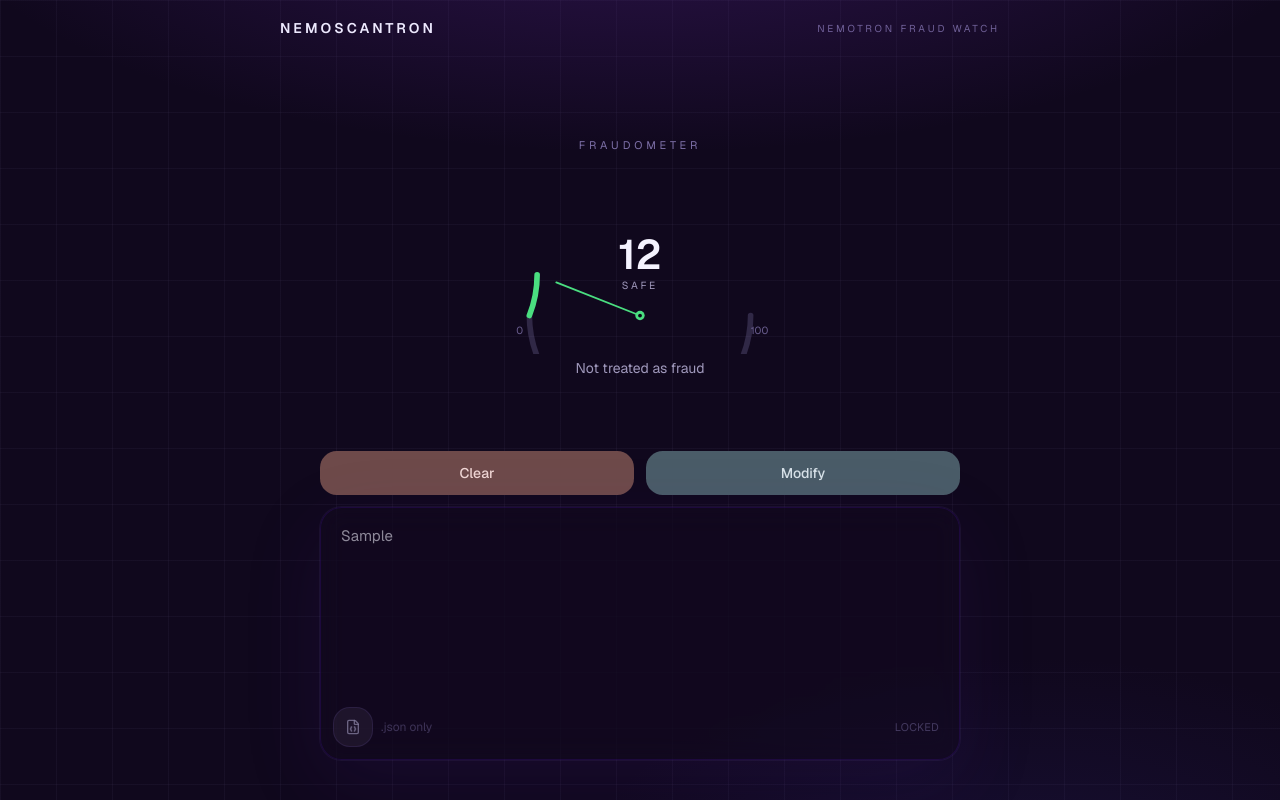
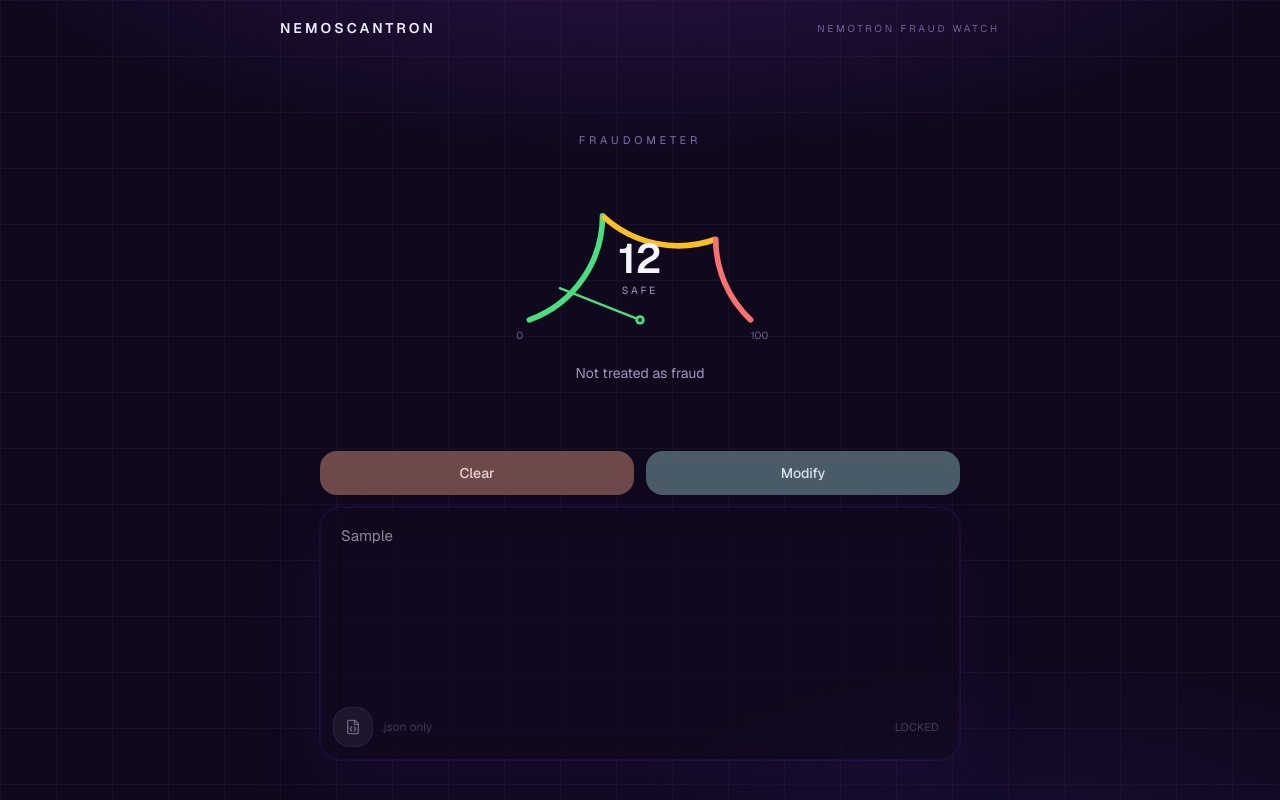
Before and after one commit to chrisyang-gg/NemoScantron, a Next.js app: page / in a window 1280 px wide. Both pictures are taken after typing "Sample" into the empty fields and a click on the button 927 px from the left and 521 px from the top of the page. Built offline with nearby package versions, Linux system fonts and the light colour scheme.

Commit message:
Keep the fraudometer rainbow fixed and only sweep the needle
Draw a static green / orange / red arch that bulges upward. On each
reveal the needle runs 0–100–0 once, then settles on the score.

Co-authored-by: mcqy999 <mcqy999@gmail.com>

```diff
--- a/src/components/site/fraudometer.tsx
+++ b/src/components/site/fraudometer.tsx
@@ -1,7 +1,14 @@
 "use client";
 
 import { useEffect, useRef, useState } from "react";
-import { clampScore, colorFor, labelFor, scoreToAngle } from "@/lib/gauge";
+import {
+  GAUGE_BANDS,
+  GAUGE_COLORS,
+  clampScore,
+  colorFor,
+  labelFor,
+  scoreToAngle,
+} from "@/lib/gauge";
 
 export function Fraudometer({
   score,
@@ -11,7 +18,7 @@ export function Fraudometer({
   ignition: number;
 }) {
   const target = clampScore(score);
-  const [shown, setShown] = useState(0);
+  const [needleScore, setNeedleScore] = useState(0);
   const frame = useRef<number>(0);
 
   useEffect(() => {
@@ -20,28 +27,25 @@ export function Fraudometer({
       typeof window !== "undefined" &&
       window.matchMedia("(prefers-reduced-motion: reduce)").matches;
     if (reduced) {
-      frame.current = requestAnimationFrame(() => setShown(target));
+      frame.current = requestAnimationFrame(() => setNeedleScore(target));
       return () => cancelAnimationFrame(frame.current);
     }
 
     const start = performance.now();
     const keyframes: { t: number; v: number }[] = [
       { t: 0, v: 0 },
-      { t: 380, v: 100 },
-      { t: 760, v: 8 },
-      { t: 1080, v: 92 },
-      { t: 1320, v: 14 },
-      { t: 1900, v: target },
+      { t: 750, v: 100 },
+      { t: 1500, v: 0 },
+      { t: 2100, v: target },
     ];
 
     const tick = (now: number) => {
       const elapsed = now - start;
-      const value = sample(keyframes, elapsed);
-      setShown(value);
+      setNeedleScore(sample(keyframes, elapsed));
       if (elapsed < keyframes[keyframes.length - 1].t) {
         frame.current = requestAnimationFrame(tick);
       } else {
-        setShown(target);
+        setNeedleScore(target);
       }
     };
 
@@ -50,75 +54,81 @@ export function Fraudometer({
   }, [ignition, target]);
 
   const cx = 160;
-  const cy = 168;
+  const cy = 178;
   const r = 118;
-  const needle = 96;
-  const angle = (scoreToAngle(shown) * Math.PI) / 180;
+  const needle = 92;
+  const angle = (scoreToAngle(needleScore) * Math.PI) / 180;
   const nx = cx + needle * Math.cos(angle);
   const ny = cy - needle * Math.sin(angle);
-  const accent = colorFor(shown);
+  const needleColor = colorFor(needleScore);
+  const safeEnd = scoreToAngle(GAUGE_BANDS.safeMax);
+  const maybeEnd = scoreToAngle(GAUGE_BANDS.maybeMax);
 
   return (
     <div className="flex flex-col items-center">
       <svg
-        viewBox="0 0 320 210"
+        viewBox="0 0 320 220"
         className="w-full max-w-[420px]"
         role="img"
-        aria-label={`Fraud risk ${shown} percent, ${labelFor(shown)}`}
+        aria-label={`Fraud risk ${target} percent, ${labelFor(target)}`}
       >
         <path
-          d={arc(cx, cy, r, 180, 0)}
+          d={uprightArc(cx, cy, r, 180, safeEnd)}
           fill="none"
-          stroke="rgba(196, 181, 253, 0.18)"
+          stroke={GAUGE_COLORS.safe}
           strokeWidth="6"
           strokeLinecap="round"
         />
-        {shown > 0 ? (
-          <path
-            d={arc(cx, cy, r, 180, scoreToAngle(shown))}
-            fill="none"
-            stroke={accent}
-            strokeWidth="6"
-            strokeLinecap="round"
-          />
-        ) : null}
+        <path
+          d={uprightArc(cx, cy, r, safeEnd, maybeEnd)}
+          fill="none"
+          stroke={GAUGE_COLORS.maybe}
+          strokeWidth="6"
+        />
+        <path
+          d={uprightArc(cx, cy, r, maybeEnd, 0)}
+          fill="none"
+          stroke={GAUGE_COLORS.unsafe}
+          strokeWidth="6"
+          strokeLinecap="round"
+        />
         <line
           x1={cx}
           y1={cy}
           x2={nx}
           y2={ny}
-          stroke={accent}
-          strokeWidth="2"
+          stroke={needleColor}
+          strokeWidth="2.5"
           strokeLinecap="round"
         />
-        <circle cx={cx} cy={cy} r="5" fill={accent} />
+        <circle cx={cx} cy={cy} r="5" fill={needleColor} />
         <circle cx={cx} cy={cy} r="2" fill="#0b0618" />
         <text
           x={cx}
-          y={118}
+          y={128}
           textAnchor="middle"
           className="fill-violet-50"
           fontSize="44"
           fontWeight="600"
           fontFamily="var(--font-geist-sans), ui-sans-serif, system-ui"
         >
-          {shown}
+          {target}
         </text>
         <text
           x={cx}
-          y={140}
+          y={150}
           textAnchor="middle"
           className="fill-violet-200/70"
           fontSize="11"
           letterSpacing="3"
           fontFamily="var(--font-geist-sans), ui-sans-serif, system-ui"
         >
-          {labelFor(shown).toUpperCase()}
+          {labelFor(target).toUpperCase()}
         </text>
-        <text x="28" y="188" className="fill-violet-300/50" fontSize="11">
+        <text x="28" y="198" className="fill-violet-300/50" fontSize="11">
           0
         </text>
-        <text x="278" y="188" className="fill-violet-300/50" fontSize="11">
+        <text x="278" y="198" className="fill-violet-300/50" fontSize="11">
           100
         </text>
       </svg>
@@ -131,11 +141,31 @@ function polar(cx: number, cy: number, r: number, deg: number) {
   return { x: cx + r * Math.cos(rad), y: cy - r * Math.sin(rad) };
 }
 
-function arc(cx: number, cy: number, r: number, fromDeg: number, toDeg: number) {
+/** Semicircle segments that bulge upward (rainbow), never below the pivot. */
+function uprightArc(cx: number, cy: number, r: number, fromDeg: number, toDeg: number) {
   const start = polar(cx, cy, r, fromDeg);
   const end = polar(cx, cy, r, toDeg);
-  const large = fromDeg - toDeg > 180 ? 1 : 0;
-  return `M ${start.x} ${start.y} A ${r} ${r} 0 ${large} 0 ${end.x} ${end.y}`;
+  const large = Math.abs(fromDeg - toDeg) > 180 ? 1 : 0;
+  const mid0 = svgArcMidY(start, end, r, 0);
+  const mid1 = svgArcMidY(start, end, r, 1);
+  const sweep = mid0 < mid1 ? 0 : 1;
+  return `M ${start.x} ${start.y} A ${r} ${r} 0 ${large} ${sweep} ${end.x} ${end.y}`;
+}
+
+function svgArcMidY(
+  start: { x: number; y: number },
+  end: { x: number; y: number },
+  r: number,
+  sweep: 0 | 1,
+): number {
+  const my = (start.y + end.y) / 2;
+  const dx = end.x - start.x;
+  const dy = end.y - start.y;
+  const chord = Math.hypot(dx, dy) || 1;
+  const h = Math.sqrt(Math.max(0, r * r - (chord / 2) ** 2));
+  const ny = dx / chord;
+  const sign = sweep === 1 ? 1 : -1;
+  return my + sign * h * ny;
 }
 
 function sample(frames: { t: number; v: number }[], elapsed: number) {
```
